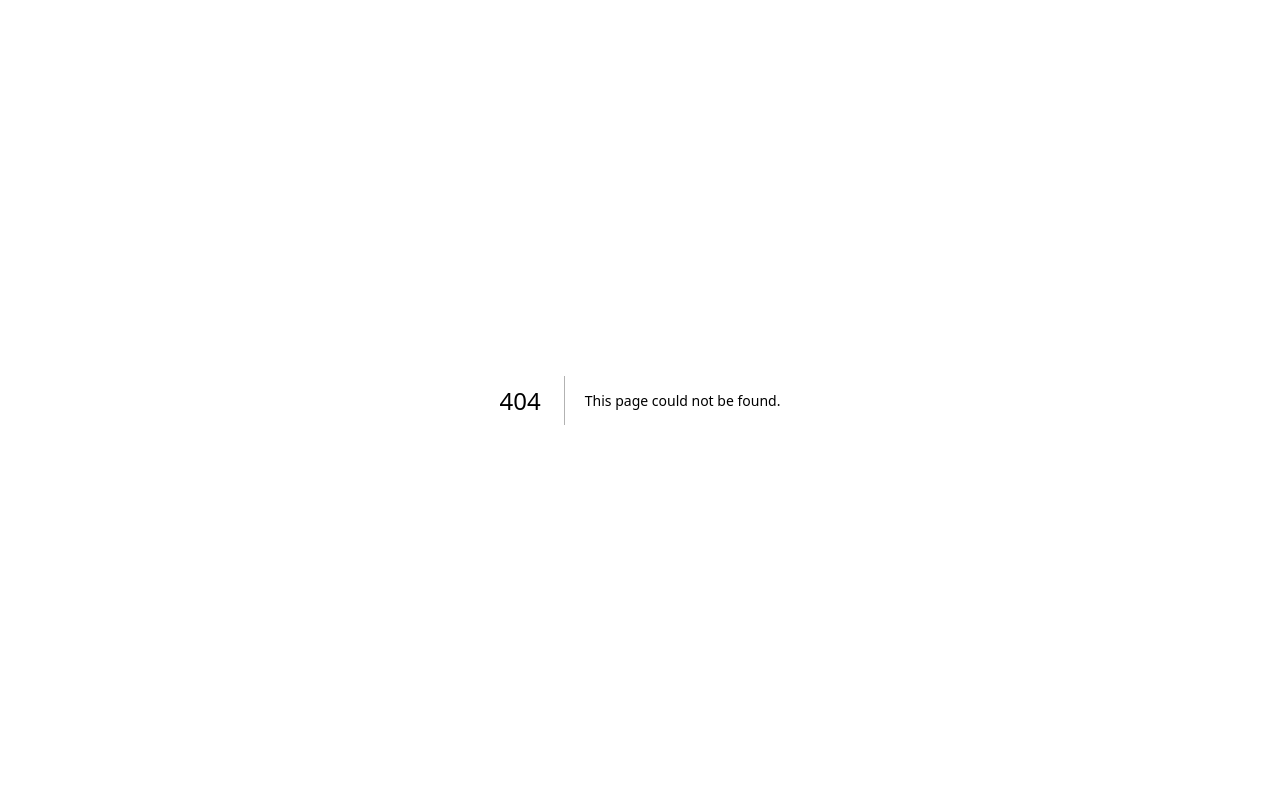
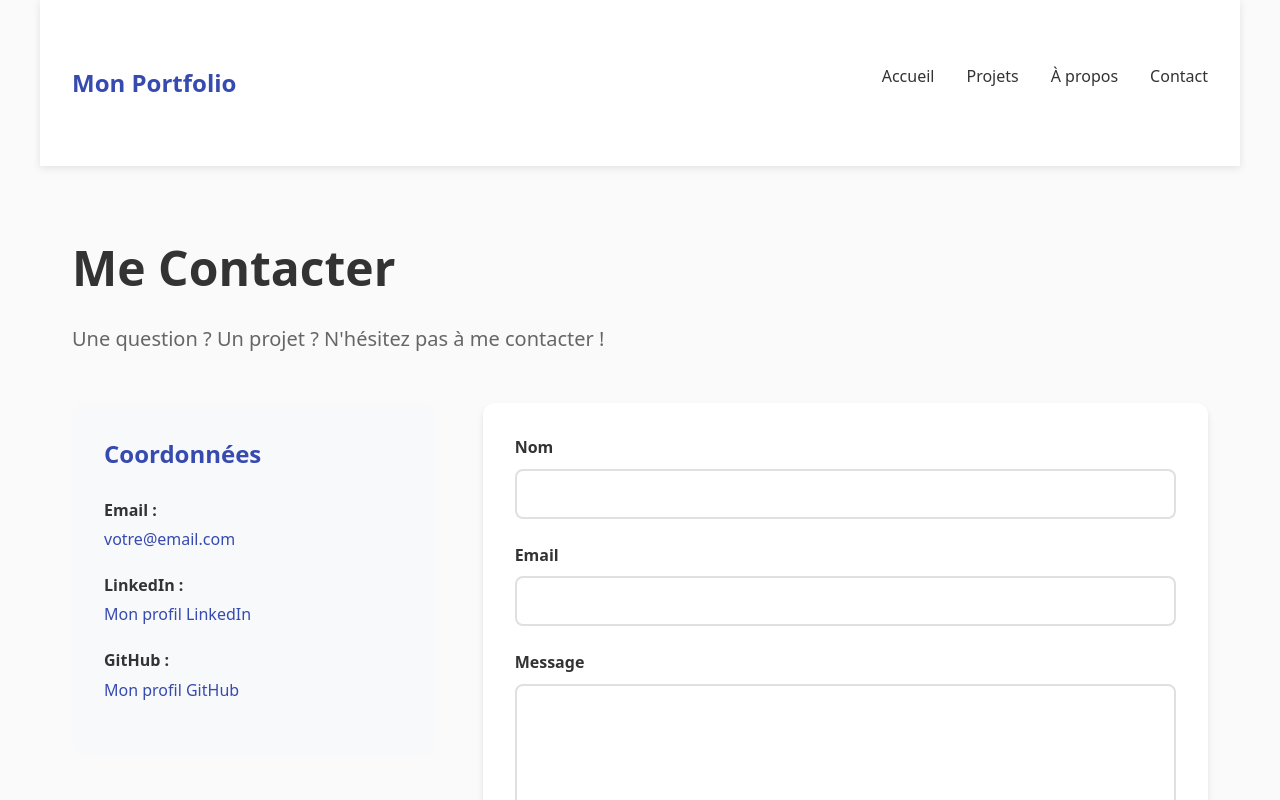
Before and after one commit to clariss31/Portfolio, a Next.js app: page /contact in a window 1280 px wide. Before the commit this address had no page. Shown: the top 800 px of the page. Built offline with nearby package versions, Linux system fonts and the light colour scheme.

Commit message:
feat: Implement core portfolio pages (About, Projects, Contact) and navigation.

```diff
--- /dev/null
+++ b/app/a-propos/page.module.css
@@ -0,0 +1,57 @@
+.content {
+  display: flex;
+  flex-direction: column;
+  gap: 3rem;
+}
+
+.bio h2,
+.skills h2 {
+  font-size: 2rem;
+  margin-bottom: 1.5rem;
+  color: #364AB0;
+}
+
+.bio p {
+  font-size: 1.125rem;
+  line-height: 1.8;
+  color: #666;
+  margin-bottom: 1rem;
+}
+
+.skillGrid {
+  display: grid;
+  grid-template-columns: repeat(auto-fit, minmax(250px, 1fr));
+  gap: 2rem;
+}
+
+.skillCategory {
+  background: white;
+  padding: 1.5rem;
+  border-radius: 12px;
+  box-shadow: 0 2px 8px rgba(0, 0, 0, 0.1);
+}
+
+.skillCategory h3 {
+  font-size: 1.25rem;
+  margin-bottom: 1rem;
+  color: #333;
+}
+
+.skillCategory ul {
+  list-style: none;
+}
+
+.skillCategory li {
+  padding: 0.5rem 0;
+  color: #666;
+  position: relative;
+  padding-left: 1.5rem;
+}
+
+.skillCategory li::before {
+  content: "✓";
+  position: absolute;
+  left: 0;
+   color: #364AB0;
+  font-weight: bold;
+}
--- /dev/null
+++ b/app/contact/page.js
@@ -0,0 +1,70 @@
+import styles from './page.module.css'
+
+export default function Contact() {
+  return (
+    <div className="container">
+      <h1 className="title">Me Contacter</h1>
+      <p className="description">
+        Une question ? Un projet ? N&apos;hésitez pas à me contacter !
+      </p>
+
+      <div className={styles.contactWrapper}>
+        <div className={styles.contactInfo}>
+          <h2>Coordonnées</h2>
+          <div className={styles.infoItem}>
+            <strong>Email :</strong>
+            <a href="mailto:votre@email.com">votre@email.com</a>
+          </div>
+          <div className={styles.infoItem}>
+            <strong>LinkedIn :</strong>
+            <a href="https://linkedin.com" target="_blank" rel="noopener noreferrer">
+              Mon profil LinkedIn
+            </a>
+          </div>
+          <div className={styles.infoItem}>
+            <strong>GitHub :</strong>
+            <a href="https://github.com" target="_blank" rel="noopener noreferrer">
+              Mon profil GitHub
+            </a>
+          </div>
+        </div>
+
+        <form className={styles.form}>
+          <div className={styles.formGroup}>
+            <label htmlFor="name">Nom</label>
+            <input
+              type="text"
+              id="name"
+              name="name"
+              required
+            />
+          </div>
+
+          <div className={styles.formGroup}>
+            <label htmlFor="email">Email</label>
+            <input
+              type="email"
+              id="email"
+              name="email"
+              required
+            />
+          </div>
+
+          <div className={styles.formGroup}>
+            <label htmlFor="message">Message</label>
+            <textarea
+              id="message"
+              name="message"
+              rows="5"
+              required
+            ></textarea>
+          </div>
+
+          <button type="submit" className={styles.submitBtn}>
+            Envoyer le message
+          </button>
+        </form>
+      </div>
+    </div>
+  )
+}
--- /dev/null
+++ b/app/contact/page.module.css
@@ -0,0 +1,95 @@
+.contactWrapper {
+  display: grid;
+  grid-template-columns: 1fr 2fr;
+  gap: 3rem;
+}
+
+.contactInfo {
+  background: #f8f9fa;
+  padding: 2rem;
+  border-radius: 12px;
+  height: fit-content;
+}
+
+.contactInfo h2 {
+  font-size: 1.5rem;
+  margin-bottom: 1.5rem;
+  color: #364AB0;
+}
+
+.infoItem {
+  margin-bottom: 1.25rem;
+}
+
+.infoItem strong {
+  display: block;
+  margin-bottom: 0.25rem;
+  color: #333;
+}
+
+.infoItem a {
+  color: #364AB0;
+  text-decoration: none;
+}
+
+.infoItem a:hover {
+  text-decoration: underline;
+}
+
+.form {
+  background: white;
+  padding: 2rem;
+  border-radius: 12px;
+  box-shadow: 0 4px 6px rgba(0, 0, 0, 0.1);
+}
+
+.formGroup {
+  margin-bottom: 1.5rem;
+}
+
+.formGroup label {
+  display: block;
+  margin-bottom: 0.5rem;
+  font-weight: 600;
+  color: #333;
+}
+
+.formGroup input,
+.formGroup textarea {
+  width: 100%;
+  padding: 0.75rem;
+  border: 2px solid #e0e0e0;
+  border-radius: 8px;
+  font-size: 1rem;
+  font-family: inherit;
+  transition: border-color 0.3s ease;
+}
+
+.formGroup input:focus,
+.formGroup textarea:focus {
+  outline: none;
+  border-color: #364AB0;
+}
+
+.submitBtn {
+  width: 100%;
+  padding: 1rem;
+  background: linear-gradient(135deg, #667eea 0%, #764ba2 100%);
+  color: white;
+  border: none;
+  border-radius: 8px;
+  font-size: 1rem;
+  font-weight: 600;
+  cursor: pointer;
+  transition: transform 0.3s ease;
+}
+
+.submitBtn:hover {
+  transform: translateY(-2px);
+}
+
+@media (max-width: 768px) {
+  .contactWrapper {
+    grid-template-columns: 1fr;
+  }
+}
--- a/app/globals.css
+++ b/app/globals.css
@@ -14,3 +14,22 @@
 main {
   min-height: 100vh;
 }
+
+.container {
+  max-width: 1200px;
+  margin: 0 auto;
+  padding: 4rem 2rem;
+}
+
+.title {
+  font-size: 3rem;
+  font-weight: 700;
+  margin-bottom: 1rem;
+  color: #333;
+}
+
+.description {
+  font-size: 1.25rem;
+  color: #666;
+  margin-bottom: 3rem;
+}
--- a/app/layout.js
+++ b/app/layout.js
@@ -1,4 +1,5 @@
 import "./globals.css"
+import Navigation from "@/components/Navigation/Navigation"
 
 export const metadata = {
   title: "Portfolio de Prénom Nom",
@@ -9,6 +10,7 @@
   return (
     <html lang="fr">
       <body>
+        <Navigation />
         <main>{children}</main>
       </body>
     </html>
--- /dev/null
+++ b/app/projets/page.module.css
@@ -0,0 +1,44 @@
+.grid {
+  display: grid;
+  grid-template-columns: repeat(auto-fit, minmax(300px, 1fr));
+  gap: 2rem;
+}
+
+.card {
+  background: white;
+  border-radius: 12px;
+  padding: 2rem;
+  box-shadow: 0 4px 6px rgba(0, 0, 0, 0.1);
+  transition: transform 0.3s ease, box-shadow 0.3s ease;
+}
+
+.card:hover {
+  transform: translateY(-5px);
+  box-shadow: 0 10px 20px rgba(0, 0, 0, 0.15);
+}
+
+.card h2 {
+  font-size: 1.5rem;
+  margin-bottom: 0.75rem;
+  color: #364AB0;
+}
+
+.card p {
+  color: #666;
+  margin-bottom: 1.5rem;
+  line-height: 1.6;
+}
+
+.tags {
+  display: flex;
+  flex-wrap: wrap;
+  gap: 0.5rem;
+}
+
+.tags span {
+  background: #f0f0f0;
+  padding: 0.375rem 0.75rem;
+  border-radius: 20px;
+  font-size: 0.875rem;
+  color: #555;
+}
--- /dev/null
+++ b/components/Navigation/Navigation.jsx
@@ -0,0 +1,37 @@
+import Link from 'next/link'
+import styles from './Navigation.module.css'
+
+export default function Navigation() {
+  return (
+    <nav className={styles.nav}>
+      <div className="container">
+        <Link href="/" className={styles.logo}>
+          Mon Portfolio
+        </Link>
+
+        <ul className={styles.menu}>
+          <li>
+            <Link href="/" className={styles.link}>
+              Accueil
+            </Link>
+          </li>
+          <li>
+            <Link href="/projets" className={styles.link}>
+              Projets
+            </Link>
+          </li>
+          <li>
+            <Link href="/a-propos" className={styles.link}>
+              À propos
+            </Link>
+          </li>
+          <li>
+            <Link href="/contact" className={styles.link}>
+              Contact
+            </Link>
+          </li>
+        </ul>
+      </div>
+    </nav>
+  )
+}
--- /dev/null
+++ b/components/Navigation/Navigation.module.css
@@ -0,0 +1,49 @@
+.nav div {
+  background: white;
+  box-shadow: 0 2px 8px rgba(0, 0, 0, 0.1);
+  position: sticky;
+  display: flex;
+  flex-direction: row;
+  justify-content: space-between;
+  top: 0;
+  z-index: 100;
+}
+
+.logo {
+  font-size: 1.5rem;
+  font-weight: 700;
+  color: #364AB0;
+  text-decoration: none;
+}
+
+.menu {
+  display: flex;
+  gap: 2rem;
+  list-style: none;
+  margin: 0;
+  padding: 0;
+}
+
+.link {
+  text-decoration: none;
+  color: #333;
+  font-weight: 500;
+  transition: color 0.3s ease;
+}
+
+.link:hover {
+  color: #364AB0;
+}
+
+@media (max-width: 768px) {
+  .container {
+    flex-direction: column;
+    gap: 1rem;
+  }
+
+  .menu {
+    flex-direction: column;
+    align-items: center;
+    gap: 1rem;
+  }
+}
```
Also changed, not shown: app/a-propos/page.js (added, +59 -0 lines), app/projets/page.js (added, +45 -0 lines).
